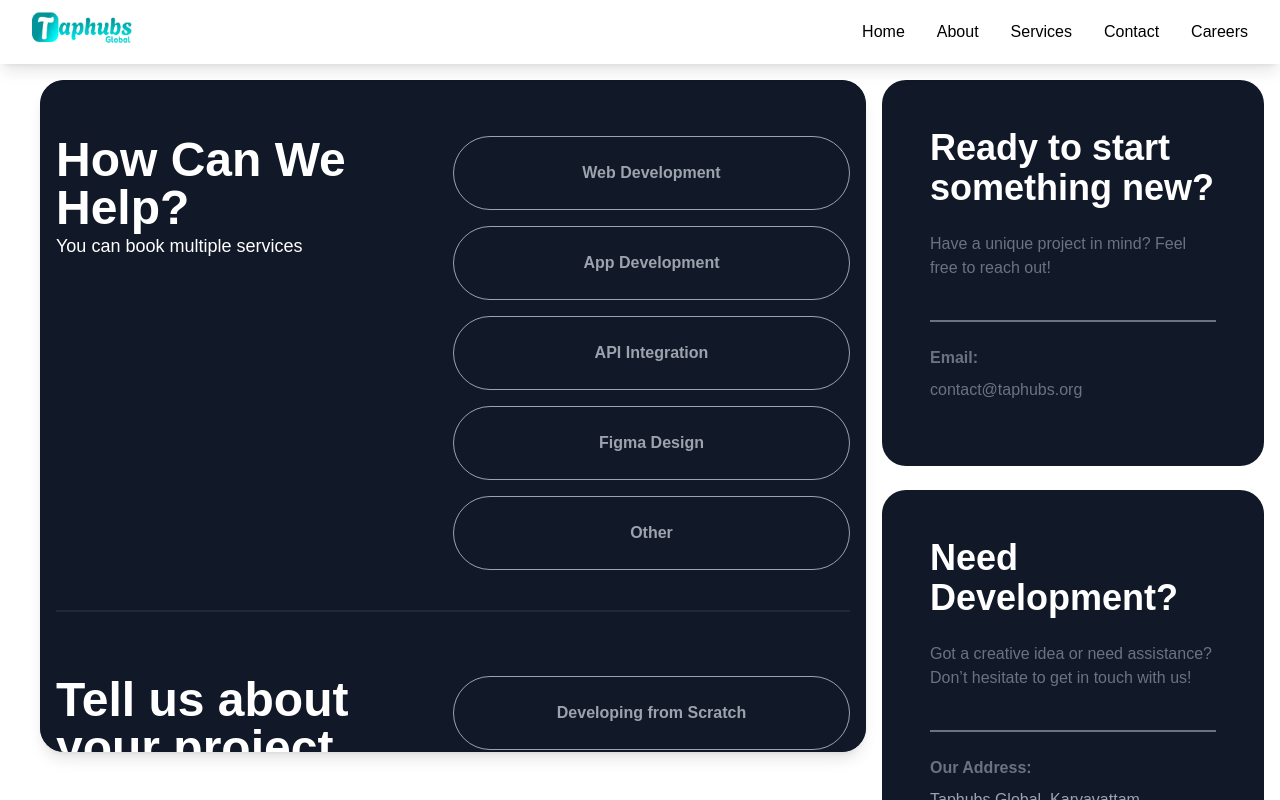
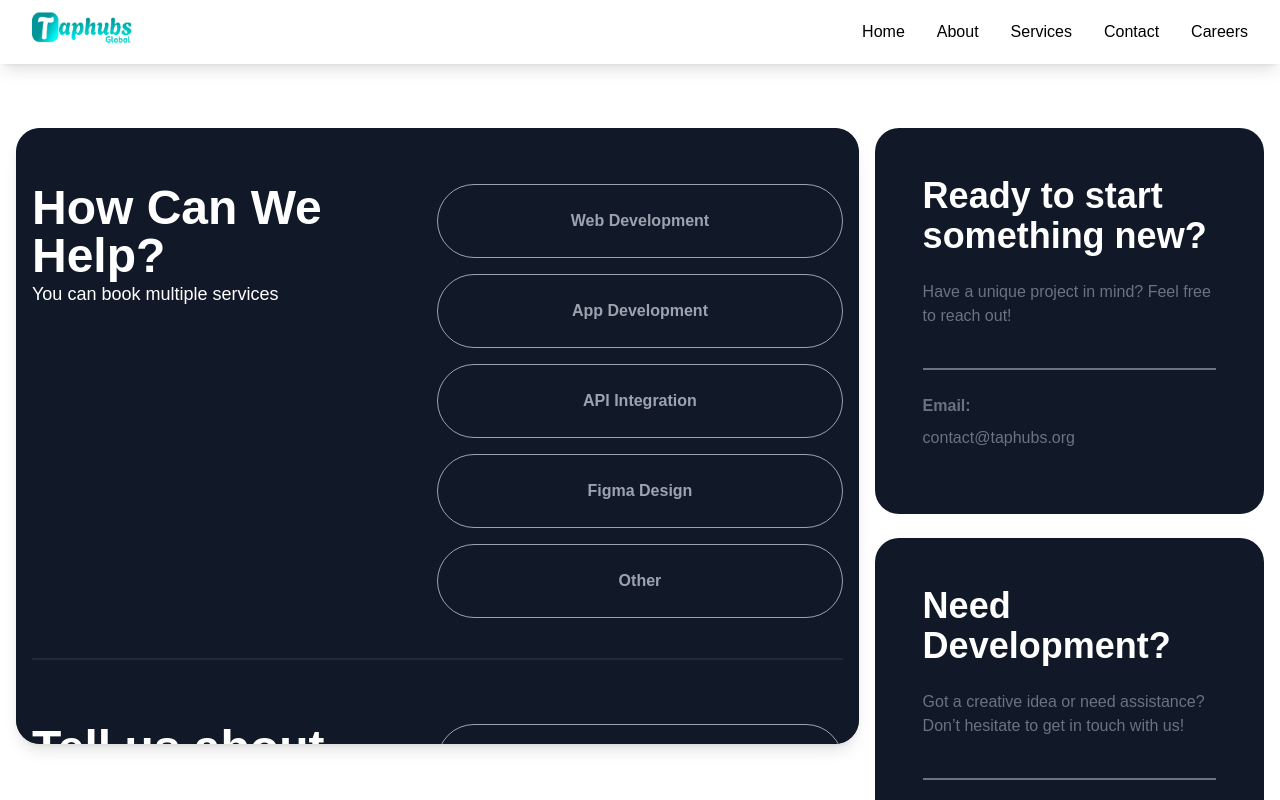
Before and after one commit to Jayaswetha-7/company-site, a React (Vite) app: page /contact in a window 1280 px wide. Shown: the top 800 px of the page. Built offline with nearby package versions, Linux system fonts and the light colour scheme.

Commit message:
My changes

```diff
--- a/src/components/Pages/ContactPage.tsx
+++ b/src/components/Pages/ContactPage.tsx
@@ -38,9 +38,9 @@ const ContactPage: React.FC = () => {
   return (
     <div>
       <Navbar />
-      <div className="flex flex-col lg:flex-row py-20 justify-between bg-white min-h-screen">
+      <div className="flex flex-col lg:flex-row py-32 justify-between bg-white min-h-screen">
         {/* Left Section - Contact Form */}
-        <ScrollArea className="sm:w-[93%] md:w-[93%]  lg:w-2/3 h-[84vh] mx-auto shadow-lg rounded-3xl bg-gray-900 ml-7 lg:ml-10 lg:mr-25 mb-10 lg:mb-0">
+        <ScrollArea className="w-[92%] sm:w-[96%]  lg:w-[66%] h-[77vh] mx-auto shadow-lg rounded-3xl bg-gray-900 ml-4 lg:mr-25 mb-10 lg:mb-0">
           <div className="w-full text-white mx-auto p-4 bg-gray-900 shadow-lg rounded-3xl">
             <SectionWithOptions
               title="How Can We Help?"
@@ -61,7 +61,7 @@ const ContactPage: React.FC = () => {
         </ScrollArea>
 
         {/* Right Section (Two Divs Side by Side) */}
-        <div className="sm:w-[93%] md:w-[93%] lg:w-1/3 flex flex-col space-y-6 px-4 ">
+        <div className=" lg:w-[33%] flex flex-col space-y-6 px-4 ">
           <ContactInfoCard
             title="Ready to start something new?"
             description="Have a unique project in mind? Feel free to reach out!"
@@ -202,7 +202,7 @@ const SectionWithOptions: React.FC<SectionWithOptionsProps> = ({
           </div>
         </div>
       ) : (
-        <div className="lg:w-1/2 flex flex-col justify-start space-y-4">
+        <div className="lg:w-[50%] flex flex-col justify-start space-y-4">
           {options?.map((option) => (
             <button
               key={option}
--- a/src/components/Pages/ServicePage.tsx
+++ b/src/components/Pages/ServicePage.tsx
@@ -125,7 +125,7 @@ const ServicePage: React.FC = () => {
                   className={`cursor-pointer p-3 w-[70%] lg:w-full rounded text-black transition-all duration-300 ease-in-out ${
                     selectedContent === key
                       ? "bg-gray-950 text-white"
-                      : "hover:bg-gray-800 hover:text-white"
+                      : "hover:bg-gray-200 hover:text-black"
                   }`}
                 >
                   {contentData[key as keyof typeof contentData].title}
--- a/src/components/Pages/contentData.ts
+++ b/src/components/Pages/contentData.ts
@@ -320,7 +320,7 @@ export const contentData: Record<string, ContentData> = {
     ],
     image: networkSolutionImage,
     additionalParagraph:
-      "We deliver world-class solutions for blue-chip companies across every sector in the Kingdom, including telecoms, banking, defense, manufacturing, and top government levels.",
+      "",
     extraContent:
       "The reason our clients choose to work with Taphubs is our proven track record in maximizing value and our reputation for driving digital excellence. Our experienced team will embed itself in your business to help you outshine competitors and boost your bottom line.",
 
@@ -523,10 +523,7 @@ export const contentData: Record<string, ContentData> = {
             paragraph: "We specialize in providing computing solutions for small-to-large enterprises to help them manage their workload. This includes everything from traditional tower/rack servers’ requirements to converged/hyper-converged solutions, SAP HANA, business analytics and virtualization workloads.",
           },
 
-          {
-            heading: "Digital Manufacturing Solutions",
-            paragraph: "The INT team is a market leader in providing digital manufacturing solutions for our clients across the Kingdom. Working together with industry and government, we are driving the digital transformation of India as boldly set out in Vision 2030. We use pioneering industry 4.0 technology to service our clients across every sector including education, business and technology.",
-          },
+
 
           {
             heading: "Business Process Outsourcing Managed Services & Strategic Outsourcing",
```
